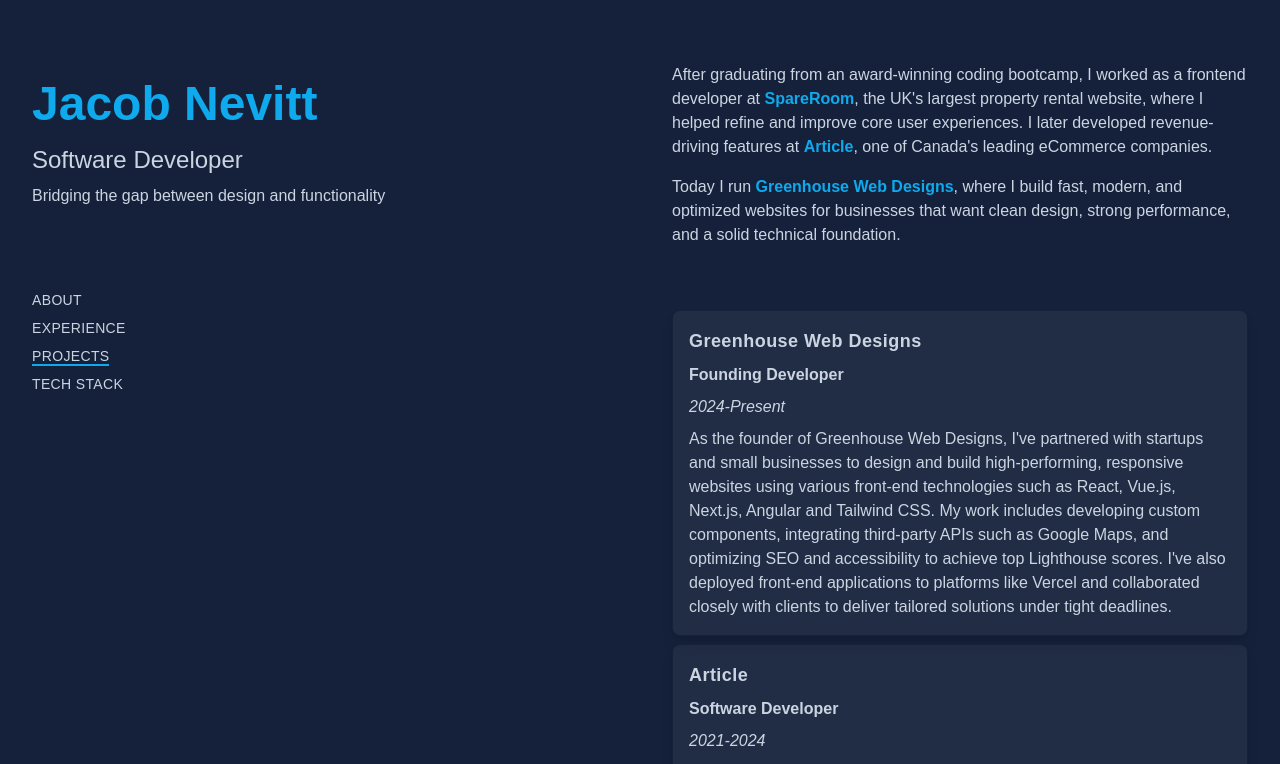
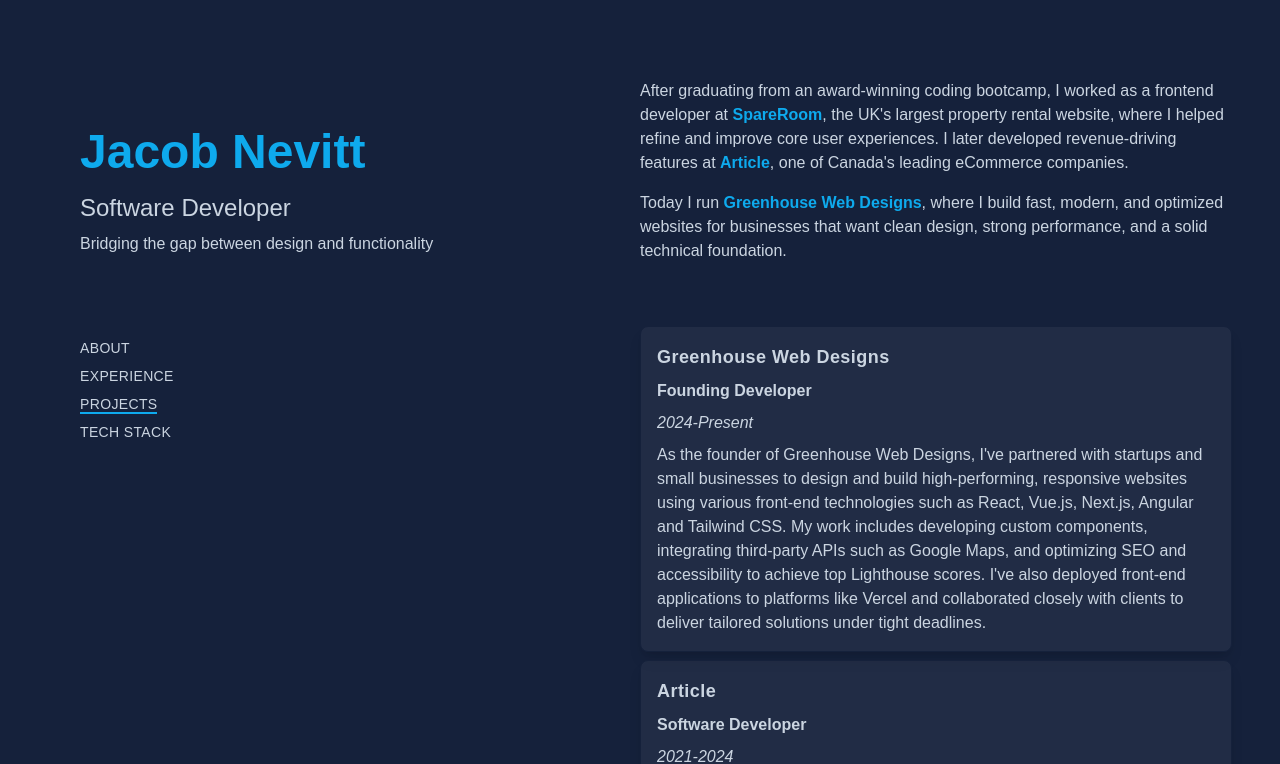
Before and after one commit to jacobadam/jacobnevitt-portfolio, a Next.js app: page / in a window 1280 px wide. Shown: the top 764 px of the page. Built offline with nearby package versions, Linux system fonts and the light colour scheme.

Commit message:
add styling and update breakpoits for  layout

```diff
--- a/app/layout.tsx
+++ b/app/layout.tsx
@@ -38,10 +38,10 @@
       <body
         className={`${geistSans.variable} ${geistMono.variable} antialiased`}
       >
-        <div className="grid grid-cols-1 lg:grid-cols-2 bg-primary text-[#cbd5e1]">
+        <div className="grid grid-cols-1 lg:grid-cols-2 bg-primary text-[#cbd5e1] p-4 lg:p-12 mx-auto">
           <ClientWrapper>
             <SideNav navLinks={navLinks} />
-            <main className="p-8">{children}</main>
+            <main>{children}</main>
           </ClientWrapper>
         </div>
       </body>
```
